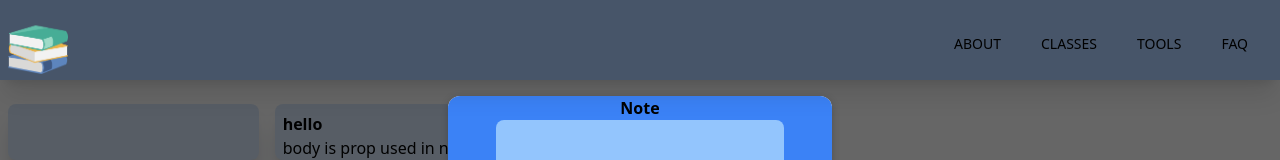
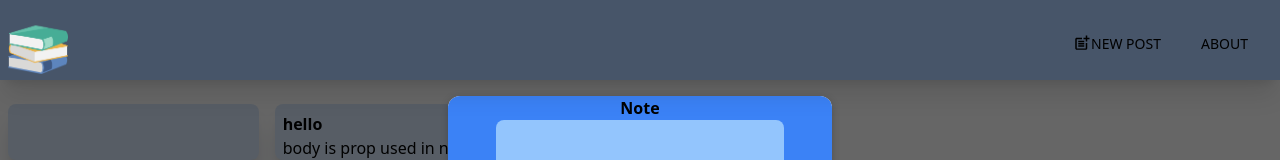
Before and after one commit to bnaluz/study-app, a Next.js app: page / in a window 1280 px wide. Shown: the top 160 px of the page. Built offline with nearby package versions, Linux system fonts and the light colour scheme.

Commit message:
feat:new note modal added

```diff
--- a/package.json
+++ b/package.json
@@ -18,6 +18,7 @@
     "next": "13.1.6",
     "react": "18.2.0",
     "react-dom": "18.2.0",
+    "react-icons": "^4.8.0",
     "typescript": "4.9.5"
   },
   "devDependencies": {
--- a/src/components/Navbar.tsx
+++ b/src/components/Navbar.tsx
@@ -1,7 +1,8 @@
 import Image from "next/image";
 import Link from "next/link";
+import { MdPostAdd } from "react-icons/md";
 
-const Navbar = () => {
+const Navbar = ({ createNote }: any) => {
   return (
     <div className="mt-0 fixed w-full h-20 shadow-xl z-[100] bg-slate-600">
       <div className="flex justify-between items-center py-11 w-full h-full px-2 2xl:px-16">
@@ -10,26 +11,18 @@ const Navbar = () => {
         </Link>
         <div>
           <ul className="flex px-6 ">
+            <button
+              onClick={createNote}
+              className="hover:text-white ml-10 text-sm uppercase flex"
+            >
+              <MdPostAdd size={18} />
+              New Post
+            </button>
+
             <Link href="about">
               <li className="ml-10 text-sm uppercase hover:text-white">
                 About
               </li>
-            </Link>
-
-            <Link href="classes">
-              <li className="hover:text-white ml-10 text-sm uppercase">
-                Classes
-              </li>
-            </Link>
-
-            <Link href="tools">
-              <li className="hover:text-white ml-10 text-sm uppercase">
-                Tools
-              </li>
-            </Link>
-
-            <Link href="faq">
-              <li className="hover:text-white ml-10 text-sm uppercase">FAQ</li>
             </Link>
           </ul>
         </div>
--- a/src/components/NoteList.tsx
+++ b/src/components/NoteList.tsx
@@ -3,10 +3,9 @@ import React, { useState } from "react";
 import NewPost from "./NewPost";
 import Note from "./Note";
 
-const NoteList = () => {
+const NoteList = ({ newNote, hideModal }: any) => {
   const [enteredBody, setEnteredBody] = useState("");
   const [enteredAuthor, setEnteredAuthor] = useState("");
-  const [modalVisible, setModalVisible] = useState(true);
 
   const bodyChangeHandler = (e: any) => {
     setEnteredBody(e.target.value);
@@ -16,14 +15,10 @@ const NoteList = () => {
     setEnteredAuthor(e.target.value);
   };
 
-  const modalShowHandler = () => {
-    setModalVisible(!modalVisible);
-  };
-
   return (
     <div className="pt-24">
-      {modalVisible && (
-        <Modal onClickModal={modalShowHandler}>
+      {newNote && (
+        <Modal onClickModal={hideModal}>
           <NewPost
             onBodyChange={bodyChangeHandler}
             onAuthorChange={authorChangeHandler}
--- a/src/pages/_app.tsx
+++ b/src/pages/_app.tsx
@@ -5,7 +5,6 @@ import type { AppProps } from "next/app";
 export default function App({ Component, pageProps }: AppProps) {
   return (
     <>
-      <Navbar />
       <Component {...pageProps} />
     </>
   );
--- a/src/pages/index.tsx
+++ b/src/pages/index.tsx
@@ -1,23 +1,24 @@
 import Head from "next/head";
-import { Inter } from "@next/font/google";
-
-import Note from "@/components/Note";
 import NoteList from "@/components/NoteList";
-
-const inter = Inter({ subsets: ["latin"] });
+import { useState } from "react";
+import Navbar from "@/components/Navbar";
 
 export default function Home() {
+  const [modalVisible, setModalVisible] = useState(true);
+  const modalShowHandler = () => {
+    setModalVisible(!modalVisible);
+  };
+
   return (
     <>
       <Head>
         <title>Study App</title>
-        <meta name="description" content="Generated by create next app" />
-        <meta name="viewport" content="width=device-width, initial-scale=1" />
         <link rel="icon" href="/favicon.ico" />
       </Head>
 
       {/* the main app body */}
-      <NoteList />
+      <Navbar createNote={modalShowHandler} />
+      <NoteList newNote={modalVisible} hideModal={modalShowHandler} />
     </>
   );
 }
```
Also changed, not shown: 1 other file (tests, documents, lock files or other folders).
